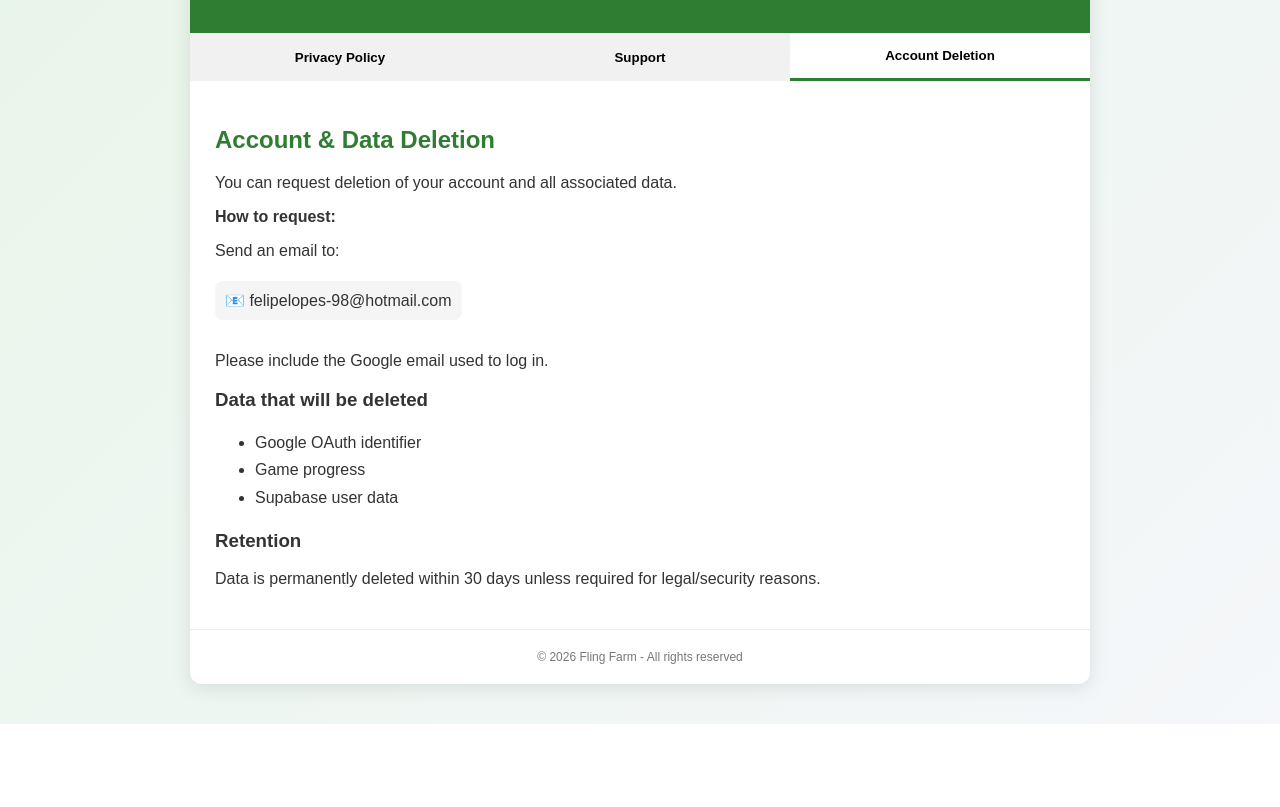
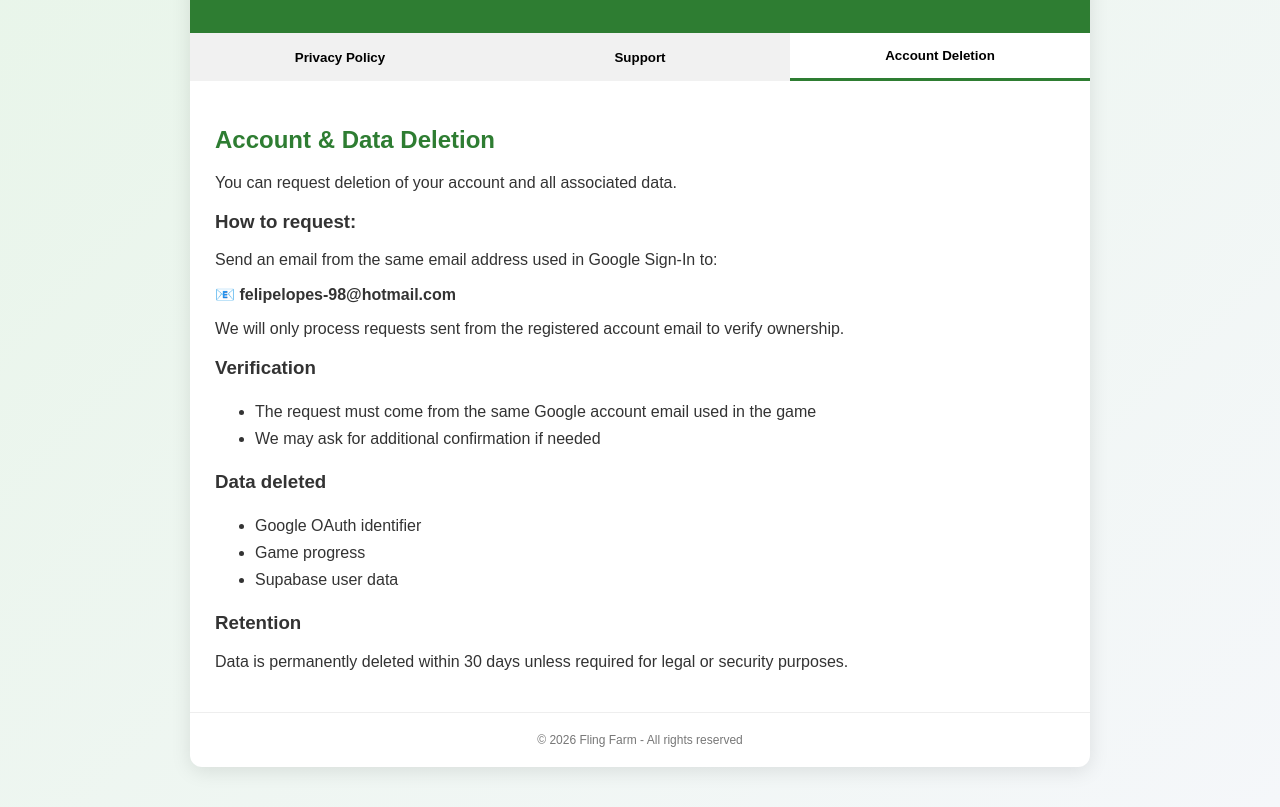
Before and after one commit to MigateKakaroto/flingfarm-privacy-policy, a plain HTML site: page index.html in a window 1280 px wide. Both pictures are taken after a click on the button "Account Deletion". Shown: the part 128-935 px from the top of the page. Before the commit the page ends 852 px from the top, so only its background shows below. Drawn offline with Linux system fonts and the light colour scheme.

Commit message:
Refactor account deletion section in index.html

```diff
--- a/index.html
+++ b/index.html
@@ -166,18 +166,31 @@
 <div id="deletion" class="tab-content">
     <h2>Account & Data Deletion</h2>
 
-        <p>You can request deletion of your account and all associated data.</p>
-
-        <p><strong>How to request:</strong></p>
-        <p>Send an email to:</p>
-
-        <p class="email">
-            📧 felipelopes-98@hotmail.com
+    <p>
+        You can request deletion of your account and all associated data.
     </p>
 
-        <p>Please include the Google email used to log in.</p>
+    <h3>How to request:</h3>
 
-        <h3>Data that will be deleted</h3>
+    <p>
+        Send an email from the same email address used in Google Sign-In to:
+    </p>
+
+    <p><strong>📧 felipelopes-98@hotmail.com</strong></p>
+
+    <p>
+        We will only process requests sent from the registered account email to verify ownership.
+    </p>
+
+    <h3>Verification</h3>
+
+    <ul>
+        <li>The request must come from the same Google account email used in the game</li>
+        <li>We may ask for additional confirmation if needed</li>
+    </ul>
+
+    <h3>Data deleted</h3>
+
     <ul>
         <li>Google OAuth identifier</li>
         <li>Game progress</li>
@@ -185,7 +198,10 @@
     </ul>
 
     <h3>Retention</h3>
-        <p>Data is permanently deleted within 30 days unless required for legal/security reasons.</p>
+
+    <p>
+        Data is permanently deleted within 30 days unless required for legal or security purposes.
+    </p>
 </div>
 
     <footer>
```
Lines whose indentation alone changed are shown as unchanged.
